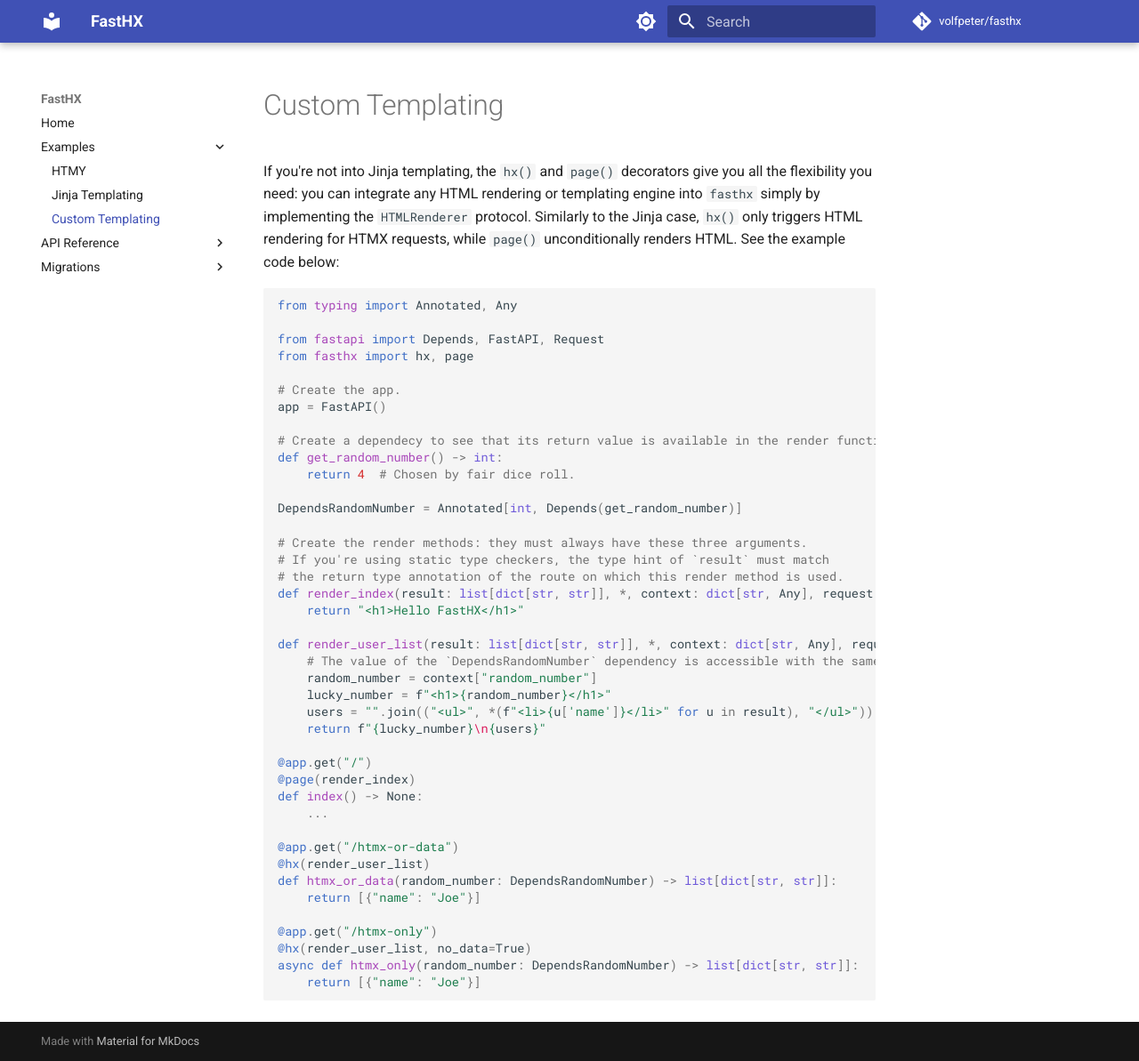
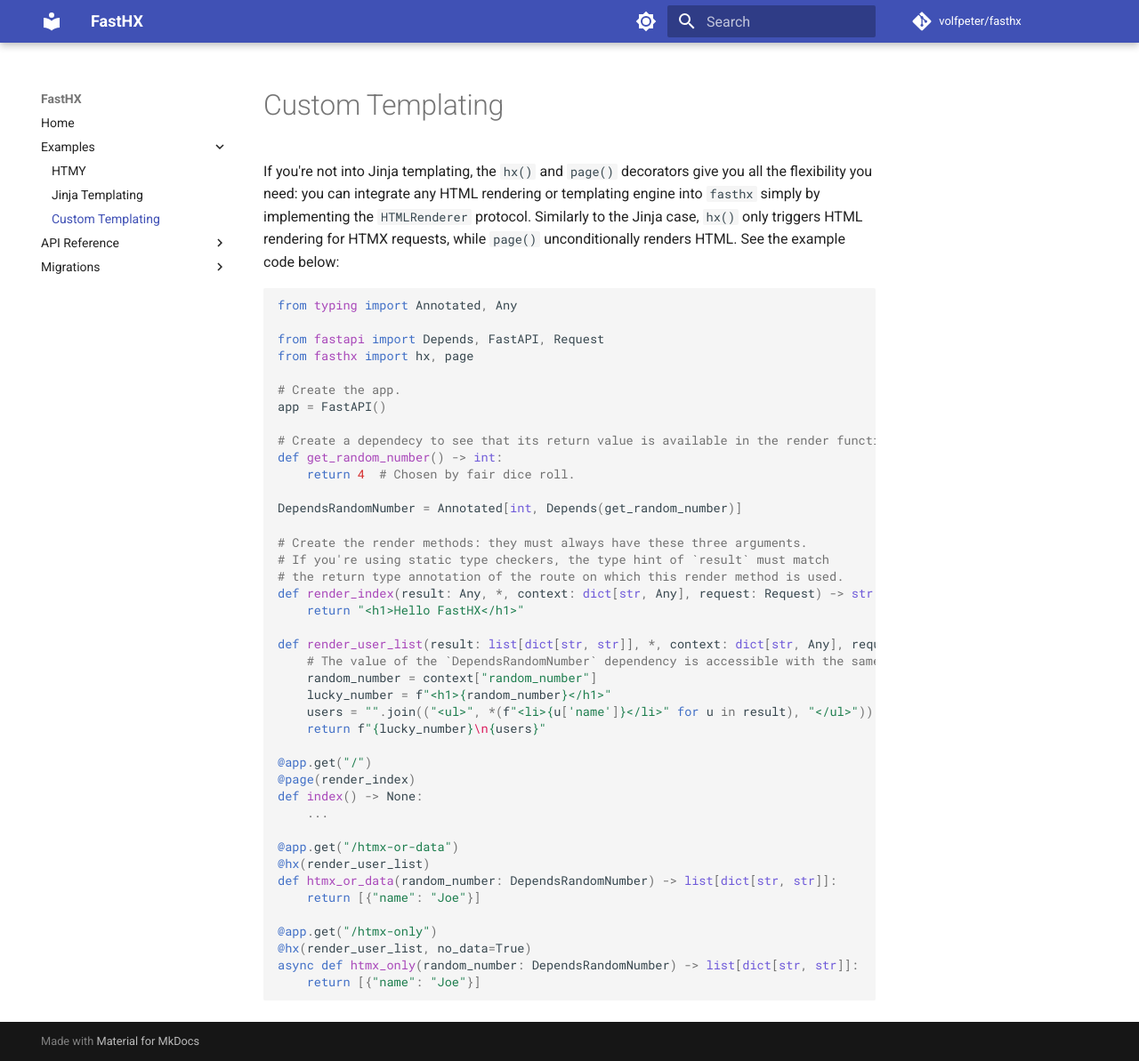
Before and after one commit to volfpeter/fasthx, an MkDocs documentation site: the page built from docs/examples/custom-templating.md, in a window 1280 px wide and 1193 px high. Shown: the whole window at 89% size. Built offline with MkDocs 1.6.1 and Material for MkDocs 9.7.7, drawn with Linux system fonts in a browser that asks for light colours; comment, search, counter and statistics services are not loaded.

Commit message:
chore: fix type hint in custom-templating docs

```diff
--- a/docs/examples/custom-templating.md
+++ b/docs/examples/custom-templating.md
@@ -20,7 +20,7 @@
 # Create the render methods: they must always have these three arguments.
 # If you're using static type checkers, the type hint of `result` must match
 # the return type annotation of the route on which this render method is used.
-def render_index(result: list[dict[str, str]], *, context: dict[str, Any], request: Request) -> str:
+def render_index(result: Any, *, context: dict[str, Any], request: Request) -> str:
     return "<h1>Hello FastHX</h1>"
 
 def render_user_list(result: list[dict[str, str]], *, context: dict[str, Any], request: Request) -> str:
```
